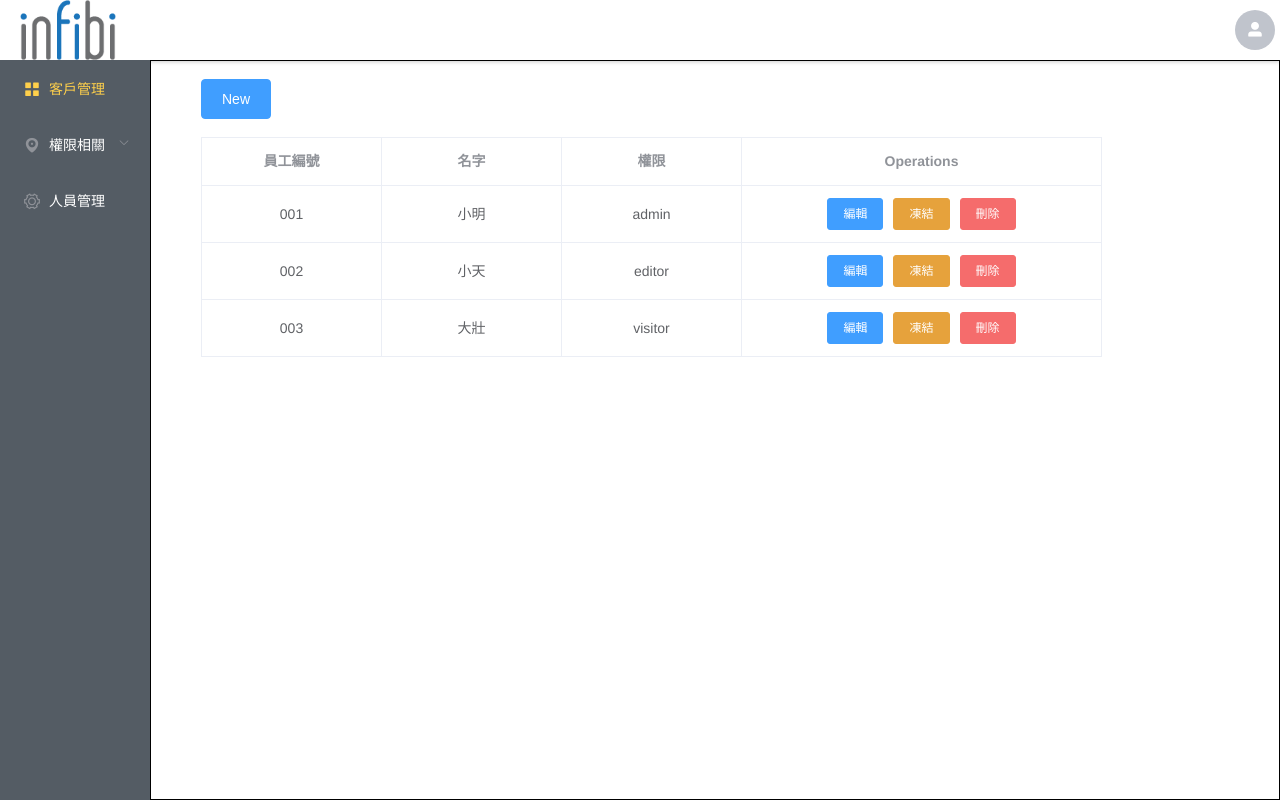
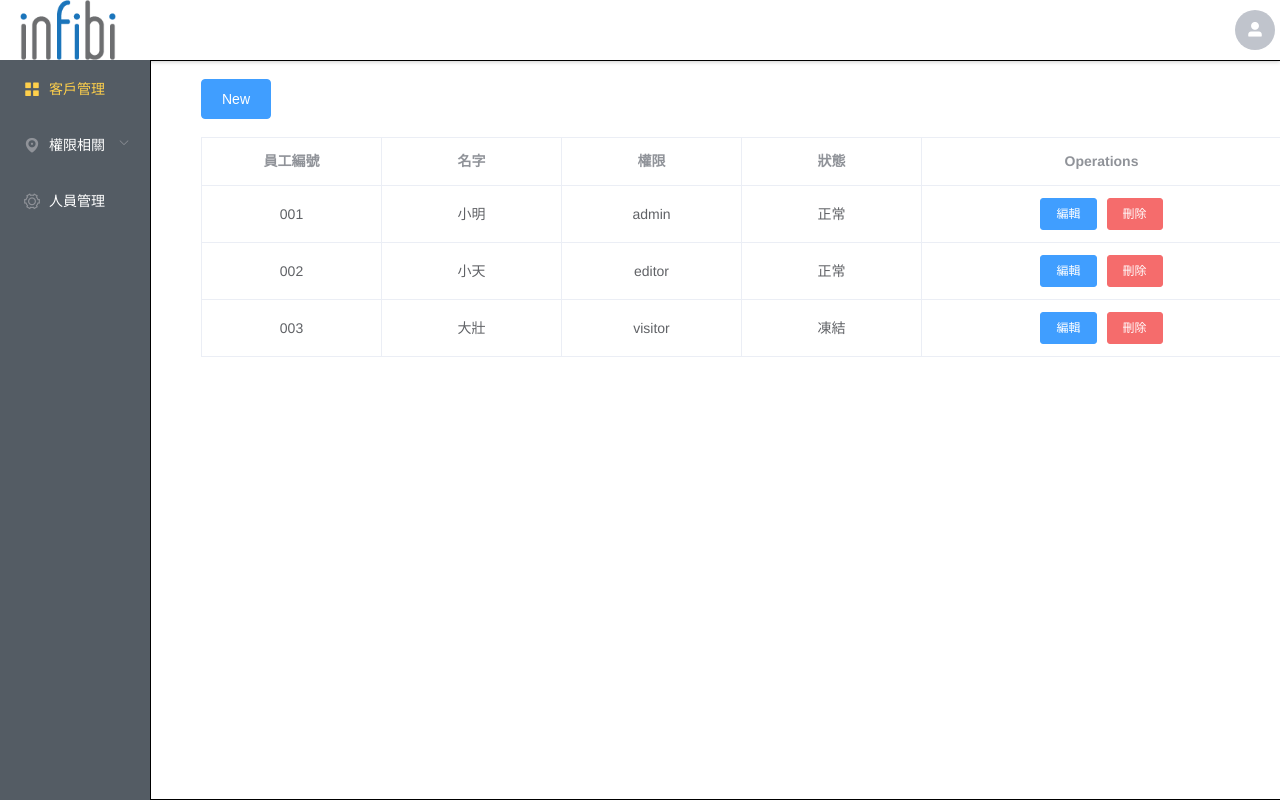
Before and after one commit to Evan1106/admin-template, a Vue app: page /HomeView/access in a window 1280 px wide. Built offline with nearby package versions, Linux system fonts and the light colour scheme.

Commit message:
<功能>權限管理頁面可以新增、刪除、凍結員工

```diff
--- a/src/views/AccessManagement.vue
+++ b/src/views/AccessManagement.vue
@@ -28,32 +28,36 @@
       </el-table-column>
       <el-table-column
         align="center"
+        prop="status"
+        label="狀態"
+        width="180">
+      </el-table-column>
+      <el-table-column
+        align="center"
         label="Operations"
         width="360">
         <template slot-scope="scope">
             <el-button type="primary" size="small" @click="handleEdit(scope)">編輯</el-button>
-            <el-button type="warning" size="small" @click="handleFreeze(scope)">凍結</el-button>
+            <!-- <el-button type="warning" size="small" @click="handleFreeze(scope)">凍結</el-button> -->
             <el-button type="danger" size="small" @click="handleDelete(scope)">刪除</el-button>
           </template>
       </el-table-column>
     </el-table>
 
-    <el-dialog :visible.sync="dialogVisible" :title="dialogType==='edit'?'Edit Role':'New Role'">
-        <el-form :model="role" label-width="80px" label-position="left">
+    <el-dialog :visible.sync="dialogVisible" :title="dialogType==='edit'?'Edit worker':'New worker'">
+        <el-form :model="worker" label-width="80px" label-position="left">
           <el-form-item label="Name">
-            <el-input v-model="role.name" placeholder="Role Name" />
+            <el-input v-model="worker.name" placeholder="Name" />
           </el-form-item>
-          <el-form-item label="permission">
-            <el-input
-              v-model="role.permission"
-              :autosize="{ minRows: 2, maxRows: 4}"
-              type="textarea"
-              placeholder="Role permission"
-            />
+          <el-form-item label="Permission">
+            <el-input v-model="worker.permission" placeholder="Permission" />
+          </el-form-item>
+          <el-form-item label="isActive?">
+            <el-checkbox v-model="worker.isActive">啟用</el-checkbox>
           </el-form-item>
         </el-form>
         <div style="text-align:right;">
-          <el-button type="danger" @click="dialogVisible=false">Cancel</el-button>
+          <el-button type="danger" @click="cancelSubmit">Cancel</el-button>
           <el-button type="primary" @click="confirmRole">Confirm</el-button>
         </div>
       </el-dialog>
@@ -61,11 +65,12 @@
 </template>
 
 <script>
-const defaultRole = {
+const defaultWorker = {
   key: '',
   name: '',
-  description: '',
-  routes: []
+  permission: '',
+  isActive: false,
+  status: '凍結'
 }
   export default {
     data() {
@@ -76,31 +81,38 @@ const defaultRole = {
           children: 'children',
           label: 'label'
         },
-        role: Object.assign({}, defaultRole),
+        worker: Object.assign({}, defaultWorker),
         tableData: [{
           name: '小明',
           key: '001',
           permission: 'admin',
-          routes:[],
+          isActive: true,
+          status: '正常'
         }, {
           name: '小天',
           key: '002',
           permission: 'editor',
-          routes:[],
+          isActive: true,
+          status: '正常'
         }, {
           name: '大壯',
           key: '003',
           permission: 'visitor',
-          routes:[],
+          isActive: false,
+          status: '凍結'
         }]
       }
     },
     methods: {
       handleEdit(scope) {
-        console.log(scope)
+        // console.log(scope)
         this.dialogType = 'edit'
         this.dialogVisible = true;
-        console.log(this.dialogVisible)
+        this.worker.key = scope.row.key
+        this.worker.name = scope.row.name
+        this.worker.permission = scope.row.permission
+        this.worker.isActive = scope.row.isActive
+        this.worker.status = scope.row.status
       },
       handleAddRole() {
         this.dialogType = 'new'
@@ -151,16 +163,47 @@ const defaultRole = {
       handleNodeClick(data) {
         console.log(data);
       },
+      cancelSubmit(){
+        this.worker = Object.assign({}, defaultWorker)
+        this.dialogVisible = false
+      },
       confirmRole() {
-        this.$loadingself('loading...', {
-          icon: 'el-icon-loading',
-          success: (res) => {
-            console.log(res)
+        const isEdit = this.dialogType === 'edit'
+        if (isEdit) {
+          for (let index = 0; index < this.tableData.length; index++) {
+            if (this.tableData[index].key === this.worker.key) {
+              if(this.worker.isActive == true){//判斷凍結與否
+                this.worker.status = '正常'
+              }else{
+                this.worker.status = '凍結'
+              }
+              this.tableData.splice(index, 1, Object.assign({}, this.worker))
+              break
+            }
           }
+        } else {
+          // this.role.key = 3 //流水號測試用，屆時用後端產生之id流水號對照
+          this.tableData.push(this.worker)
+          if(this.worker.isActive == true){
+                this.worker.status = '正常'
+              }else{
+                this.worker.status = '凍結'
+              }
+        }
+        const { isActive, permission, name } = this.worker
+        this.dialogVisible = false
+
+        this.$notify({
+          title: 'Success',
+          dangerouslyUseHTMLString: true,
+          message: `
+              <div>Role Name: ${name}</div>
+              <div>Role permission: ${permission}</div>
+              <div>isActive: ${isActive}</div>
+            `,
+          type: 'success'
         })
-        setTimeout(() => {
-          this.$loadingself.hide()
-        }, 5000)
+        this.worker = Object.assign({}, defaultWorker)
       },
     }
   }
--- a/src/views/PermissionView.vue
+++ b/src/views/PermissionView.vue
@@ -105,40 +105,19 @@ const defaultRole = {
           key: 'admin',
           name: 'admin',
           description: 'Super Administrator. Have access to view all pages.',
-          routes:[
-          // { title: '客戶管理', path:'/customerManagement' },
-          // {
-          //   title: '權限相關',
-          //   children: [{ title: '權限管理', path:'/permissionManagement' }, { title: '權限設定', path: '/permissionSetting' }]
-          // },
-          // { title: '人員管理', path:'/humanResource' }
-          ],
+          routes:[],
         }, {
           id: 1,
           key: 'editor',
           name: 'editor',
           description: 'Normal Editor. Can see all pages except permission page',
-          routes:[
-          // { title: '客戶管理', path:'/customerManagement' },
-          // {
-          //   title: '權限相關',
-          //   children: [{ title: '權限管理', path:'/permissionManagement' }, { title: '權限設定', path: '/permissionSetting' }]
-          // },
-          // { title: '人員管理', path:'/humanResource' }
-          ],
+          routes:[],
         }, {
           id: 2,
           key: 'visitor',
           name: 'visitor',
           description: 'Just a visitor. Can only see the home page and the document page',
-          routes:[
-          // { title: '客戶管理', path:'/customerManagement' },
-          // {
-          //   title: '權限相關',
-          //   children: [{ title: '權限管理', path:'/permissionManagement' }, { title: '權限設定', path: '/permissionSetting' }]
-          // },
-          // { title: '人員管理', path:'/humanResource' }
-          ],
+          routes:[],
         }]
       }
     },
@@ -183,7 +162,7 @@ const defaultRole = {
           this.role.routes = [...this.testData] //無數據則賦予初始數據
         }else{
           let tmp = this.tableData[scope.row.id].routes
-          this.$nextTick(() => {
+          this.$nextTick(() => {  //避免dom還未加載完畢而報錯
             this.$refs.tree.setCheckedNodes(tmp) //取出已勾選資料
           })
 
@@ -242,7 +221,7 @@ const defaultRole = {
             }
           }
         } else {
-          // this.role.id = 3 //流水號測試用，屆時以後端產生id流水號對照
+          this.role.id = 3 //流水號測試用，屆時用後端產生id流水號對照
           this.tableData.push(this.role)
         }
 
```
